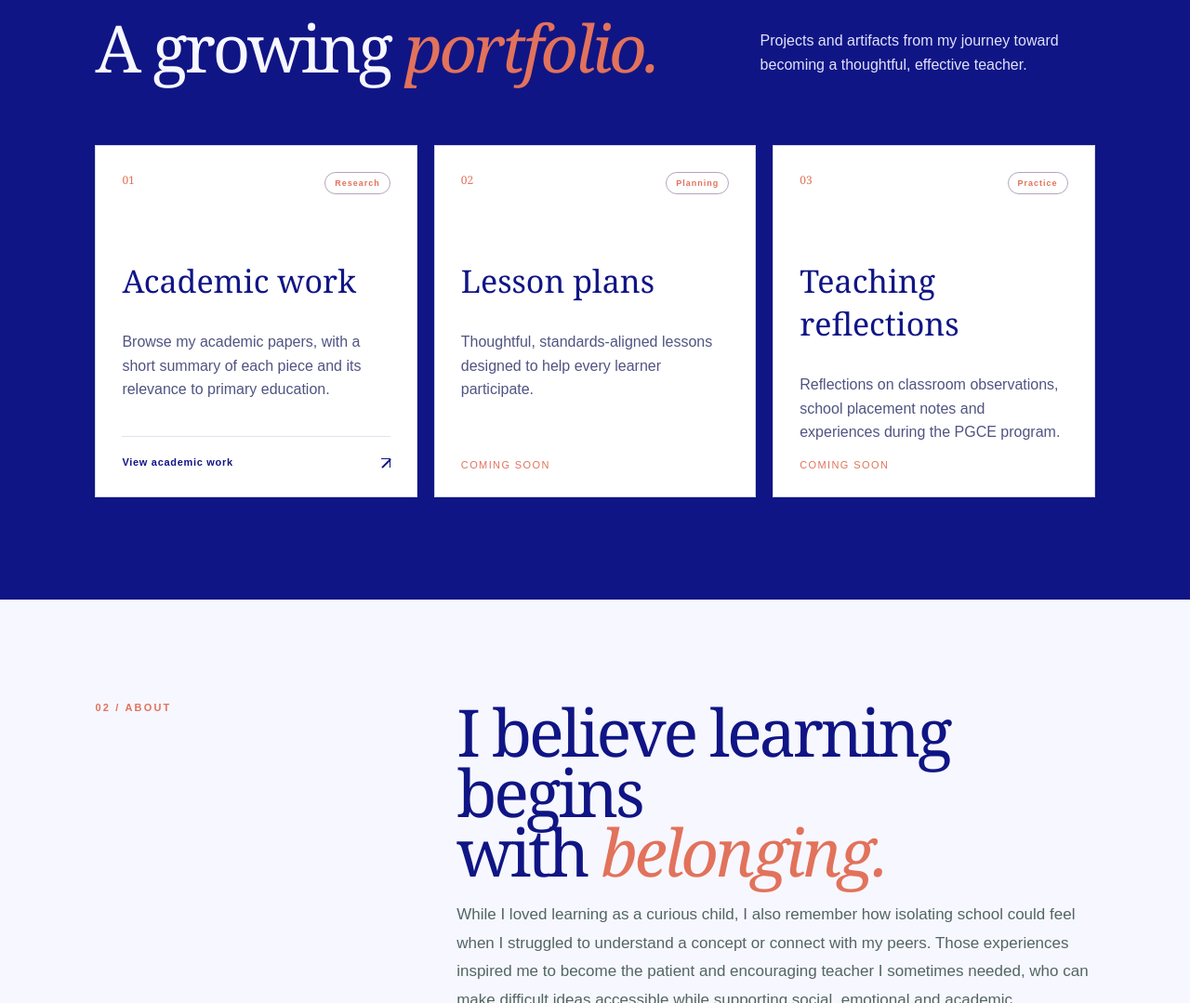
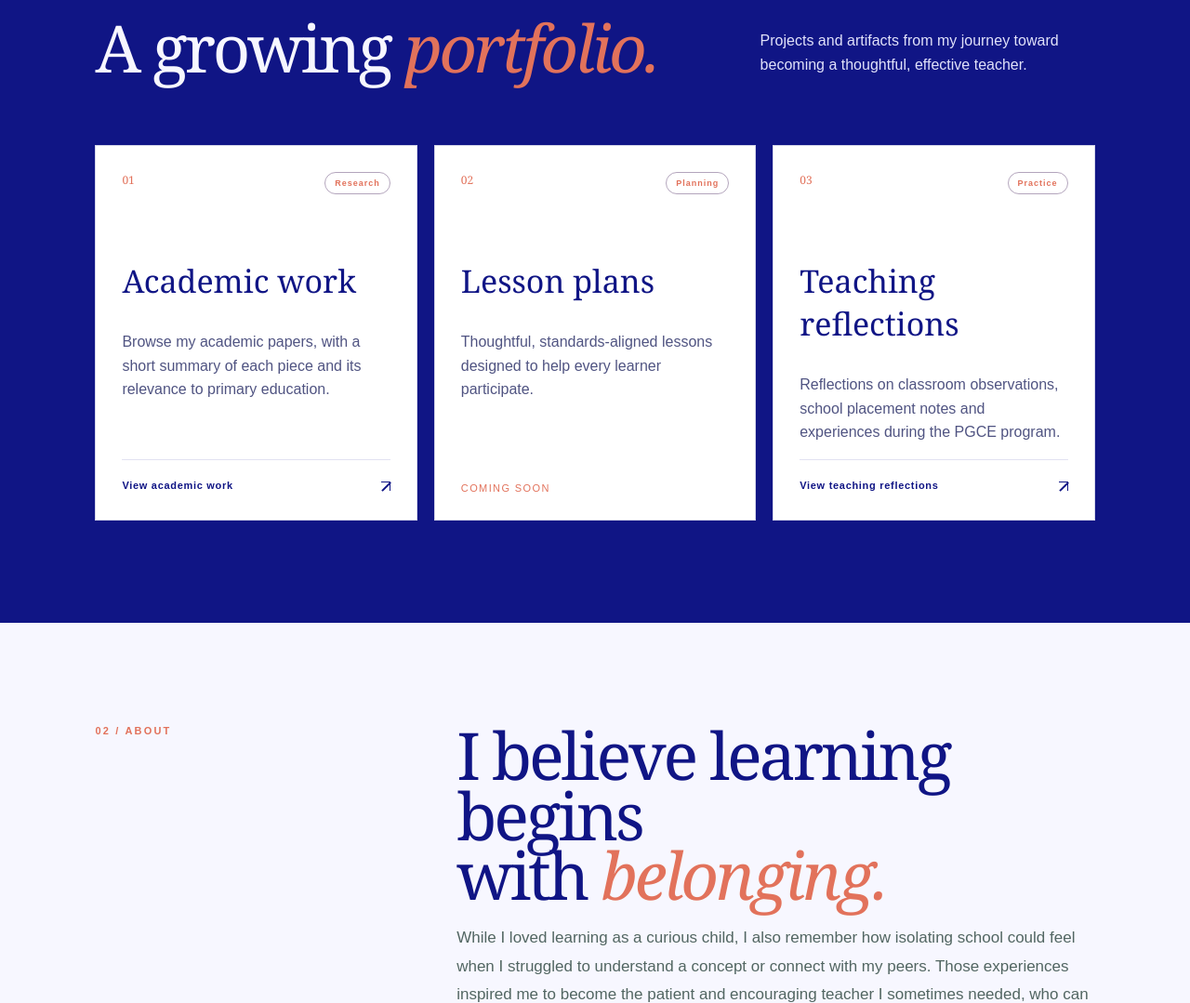
Before and after one commit to lalanichandrastewarteduportfolio/lalanichandrastewarteduportfolio.github.io, a plain HTML site: page index.html in a window 1280 px wide. Shown: the part 1085-2164 px from the top of the page at 93% size. Drawn offline with Linux system fonts and the light colour scheme.

Commit message:
Link teaching reflections card to classroom notes

```diff
--- a/index.html
+++ b/index.html
@@ -35,7 +35,7 @@
 <div class="workGrid">
 <article class="workCard"><div class="cardTop"><span>01</span><span class="tag">Research</span></div><h3><a class="workTitleLink" href="academic-work.html">Academic work</a></h3><p>Browse my academic papers, with a short summary of each piece and its relevance to primary education.</p><a class="workLink" href="academic-work.html">View academic work <i class="lineArrow" aria-hidden="true"></i></a></article>
 <article class="workCard"><div class="cardTop"><span>02</span><span class="tag">Planning</span></div><h3>Lesson plans</h3><p>Thoughtful, standards-aligned lessons designed to help every learner participate.</p><span class="coming">Coming soon</span></article>
-<article class="workCard"><div class="cardTop"><span>03</span><span class="tag">Practice</span></div><h3>Teaching reflections</h3><p>Reflections on classroom observations, school placement notes and experiences during the PGCE program.</p><span class="coming">Coming soon</span></article>
+<article class="workCard"><div class="cardTop"><span>03</span><span class="tag">Practice</span></div><h3><a class="workTitleLink" href="#reflections">Teaching reflections</a></h3><p>Reflections on classroom observations, school placement notes and experiences during the PGCE program.</p><a class="workLink" href="#reflections">View teaching reflections <i class="lineArrow" aria-hidden="true"></i></a></article>
 </div></section>
 <section class="about section" id="about"><p class="sectionNumber">02 / ABOUT</p><div><h2>I believe learning begins<br>with <em>belonging.</em></h2>
 <p class="aboutText">While I loved learning as a curious child, I also remember how isolating school could feel when I struggled to understand a concept or connect with my peers. Those experiences inspired me to become the patient and encouraging teacher I sometimes needed, who can make difficult ideas accessible while supporting social, emotional and academic development.</p>
```
